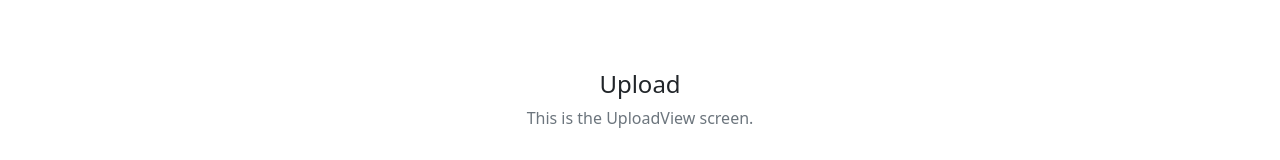
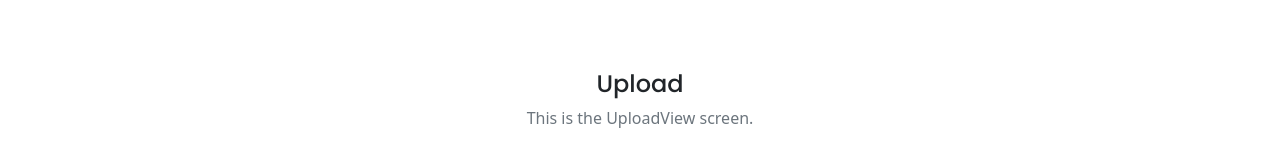
Before and after one commit to androidher00819/cherishqr-vue-starter, a Vue app: page /upload in a window 1280 px wide. Shown: the part 356-516 px from the top of the page. Built offline with nearby package versions, Linux system fonts and the light colour scheme.

Commit message:
Feat: Update h2 font to Poppins globally

```diff
--- a/index.html
+++ b/index.html
@@ -9,6 +9,9 @@
     <link rel="icon" type="image/png" href="/src/assets/images/logo.png" />
     <meta name="viewport" content="width=device-width, initial-scale=1.0" />
     <title>CherishQR</title>
+    <link rel="preconnect" href="https://fonts.googleapis.com">
+    <link rel="preconnect" href="https://fonts.gstatic.com" crossorigin>
+    <link href="https://fonts.googleapis.com/css2?family=Poppins:wght@300;400;500;600;700&display=swap" rel="stylesheet">
   </head>
   <body>
     <div id="app"></div>
--- a/src/App.vue
+++ b/src/App.vue
@@ -139,4 +139,6 @@
 }
 /* Global: remove rounded corners on buttons */
 button, .btn { border-radius: 0 !important; }
+/* Global font for all h2 */
+h2 { font-family: 'Poppins', sans-serif !important; }
 </style>
```
